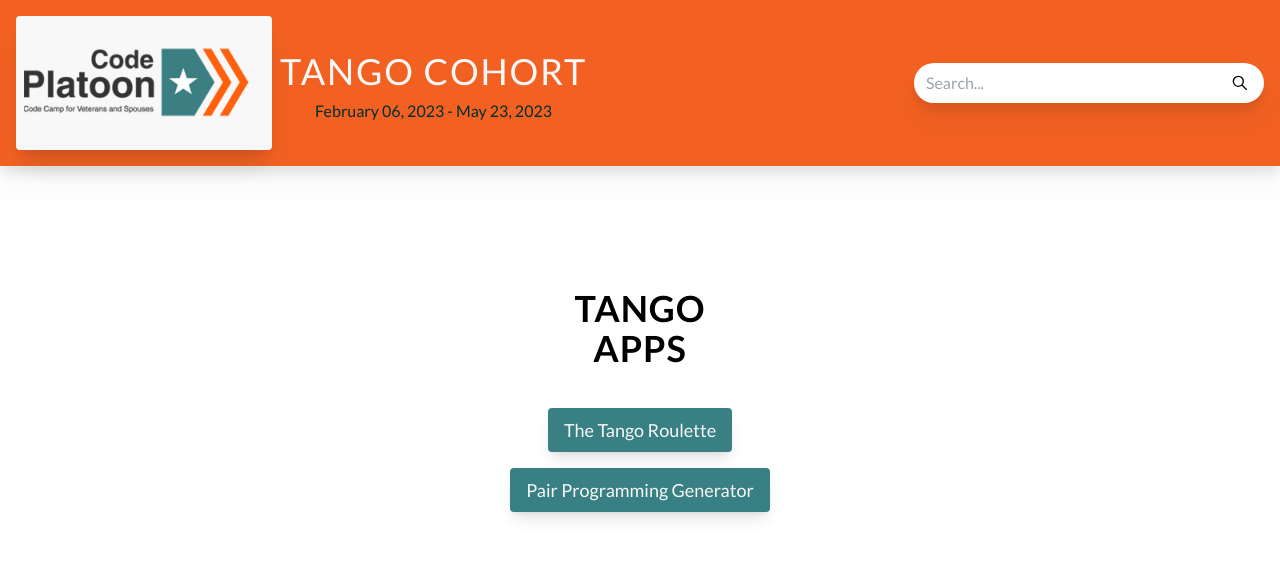
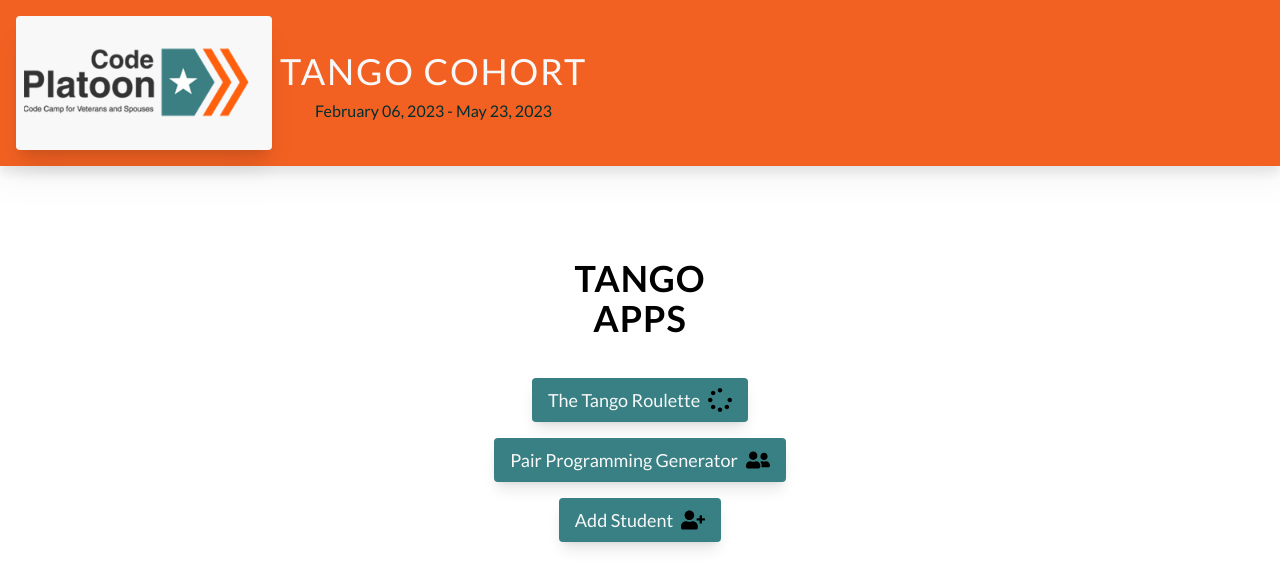
Before and after one commit to mdubelbeis/the-tango-roulette, a Next.js app: page / in a window 1280 px wide. Shown: the top 588 px of the page. Built offline with nearby package versions, Linux system fonts and the light colour scheme.

Commit message:
init structure add-student

```diff
--- a/components/Layout.tsx
+++ b/components/Layout.tsx
@@ -1,5 +1,7 @@
 import Head from "next/head";
+import Link from "next/link";
 import React from "react";
+import { FaUserPlus } from "react-icons/fa";
 import Header from "./ui/Header";
 
 interface LayoutProps {
--- a/components/ui/Header.tsx
+++ b/components/ui/Header.tsx
@@ -1,6 +1,6 @@
 import Image from "next/image";
 import Link from "next/link";
-import { GrSearch } from "react-icons/gr";
+
 import Logo from "public/code-platoon-logo-black.png";
 
 const Header: React.FC = () => {
@@ -24,18 +24,6 @@ const Header: React.FC = () => {
           <p className="hidden lg:block">February 06, 2023 - May 23, 2023</p>
         </div>
       </div>
-      <div className="">
-        <label className="relative drop-shadow-xl">
-          <input
-            title="search"
-            placeholder="Search..."
-            type="text"
-            name="search"
-            className="hidden md:block px-3 py-2 rounded-full w-full text-gray-600 xl:w-[350px]"
-          />
-          <GrSearch className="hidden md:block absolute right-4 top-3" />
-        </label>
-      </div>
     </header>
   );
 };
--- /dev/null
+++ b/pages/add-student/index.tsx
@@ -0,0 +1,65 @@
+import Image from "next/image";
+import heroCardImg from "../../public/mohammad-rahmani-N5bT5RctFZ8-unsplash.jpg";
+const AddStudentPage = () => {
+  return (
+    <div className="flex flex-col items-center justify-center lg:flex-row w-screen h-screen max-w-6xl mx-auto lg:p-20">
+      <main className="flex flex-col-reverse lg:flex-row mt-40">
+        <section className="hidden lg:block w-full lg:w-1/2 lg:shadow-lg lg:shadow-gray-300">
+          <Image
+            src={heroCardImg}
+            alt="hero-card-img"
+            className="w-full h-full rounded-tl-xl lg:rounded-bl-xl rounded-tr-xl lg:rounded-tr-none"
+          />
+        </section>
+        <section className="w-full lg:w-1/2 bg-primary-teal p-10 md:p-20 flex flex-col items-center justify-center gap-10 text-xl tracking-wide bg-opacity-20 shadow-lg shadow-gray-300 rounded-xl lg:rounded-tr-xl lg:rounded-br-xl lg:rounded-tl-none lg:rounded-bl-none">
+          <h2 className="lg:text-3xl font-lato font-thin my-10">
+            STUDENT INFO
+          </h2>
+          <form className="flex flex-col gap-4 w-full">
+            <label className="border-b-[1px] border-opacity-40 border-primary-teal">
+              <input
+                type="text"
+                placeholder="First Name"
+                className="bg-none border-none bg-primary-teal py-2 bg-opacity-0"
+              />
+            </label>
+            <label className="border-b-[1px] border-opacity-40 border-primary-teal ">
+              <input
+                type="text"
+                placeholder="Last Name"
+                className="bg-none border-none bg-primary-teal py-2 bg-opacity-0"
+              />
+            </label>
+            <div className="flex flex-col items-center gap-3 m-2 text-center text-primary-teal my-10">
+              <span>Remote Student: </span>
+              <div className="flex gap-2">
+                <label htmlFor="isRemote">Yes</label>
+                <input
+                  type="radio"
+                  name="isRemote"
+                  placeholder="isRemote"
+                  value="yes"
+                />
+                <label htmlFor="isRemote">No</label>
+                <input
+                  type="radio"
+                  name="isRemote"
+                  placeholder="isRemote"
+                  value="yes"
+                />
+              </div>
+            </div>
+            <button
+              className="py-2 px-4 w-fit mx-auto bg-primary-teal text-primary-white rounded hover:bg-primary-teal-dark hover:cursor-pointer shadow-lg hover:shadow-xl active:shadow-lg"
+              type="submit"
+            >
+              SUBMIT
+            </button>
+          </form>
+        </section>
+      </main>
+    </div>
+  );
+};
+
+export default AddStudentPage;
--- a/pages/index.tsx
+++ b/pages/index.tsx
@@ -1,4 +1,5 @@
 import Link from "next/link";
+import { FaUserPlus, FaUserFriends, FaSpinner } from "react-icons/fa";
 
 const HomePage: React.FC = () => {
   return (
@@ -8,16 +9,36 @@ const HomePage: React.FC = () => {
         <span>APPS</span>
       </h2>
       <div>
-        <ul className="flex flex-col gap-4 text-center">
-          <li className="py-2 px-4 w-fit mx-auto bg-primary-teal text-primary-white rounded hover:bg-primary-teal-dark hover:cursor-pointer shadow-lg hover:shadow-xl active:shadow-lg">
-            <Link href="the-tango-roulette">The Tango Roulette</Link>
-          </li>
-          <li className="py-2 px-4 w-fit mx-auto bg-primary-teal text-primary-white rounded hover:bg-primary-teal-dark hover:cursor-pointer shadow-lg hover:shadow-xl active:shadow-lg">
-            <Link href="pair-programming-generator">
-              Pair Programming Generator
-            </Link>
-          </li>
-        </ul>
+        <nav className="flex flex-col gap-4 text-center">
+          <Link
+            href="the-tango-roulette"
+            className="py-2 px-4 w-fit mx-auto bg-primary-teal text-primary-white rounded hover:bg-primary-teal-dark hover:cursor-pointer shadow-lg hover:shadow-xl active:shadow-lg"
+          >
+            <span className="flex items-center gap-2 hover:bg-primary-teal-dark text-primary-white hover:text-black">
+              The Tango Roulette{" "}
+              <FaSpinner color="black" className="text-2xl" />
+            </span>
+          </Link>
+
+          <Link
+            href="pair-programming-generator"
+            className="py-2 px-4 w-fit mx-auto bg-primary-teal text-primary-white rounded hover:bg-primary-teal-dark hover:cursor-pointer shadow-lg hover:shadow-xl active:shadow-lg"
+          >
+            <span className="flex items-center gap-2 hover:bg-primary-teal-dark text-primary-white hover:text-black">
+              Pair Programming Generator{" "}
+              <FaUserFriends color="black" className="text-2xl" />
+            </span>
+          </Link>
+
+          <Link
+            href="/add-student"
+            className="py-2 px-4 w-fit mx-auto bg-primary-teal text-primary-white rounded hover:bg-primary-teal-dark hover:cursor-pointer shadow-lg hover:shadow-xl active:shadow-lg"
+          >
+            <span className="flex items-center gap-2 hover:bg-primary-teal-dark text-primary-white hover:text-black">
+              Add Student <FaUserPlus color="black" className="text-2xl" />
+            </span>
+          </Link>
+        </nav>
       </div>
     </main>
   );
```
Also changed, not shown: 1 other file (tests, documents, lock files or other folders).
